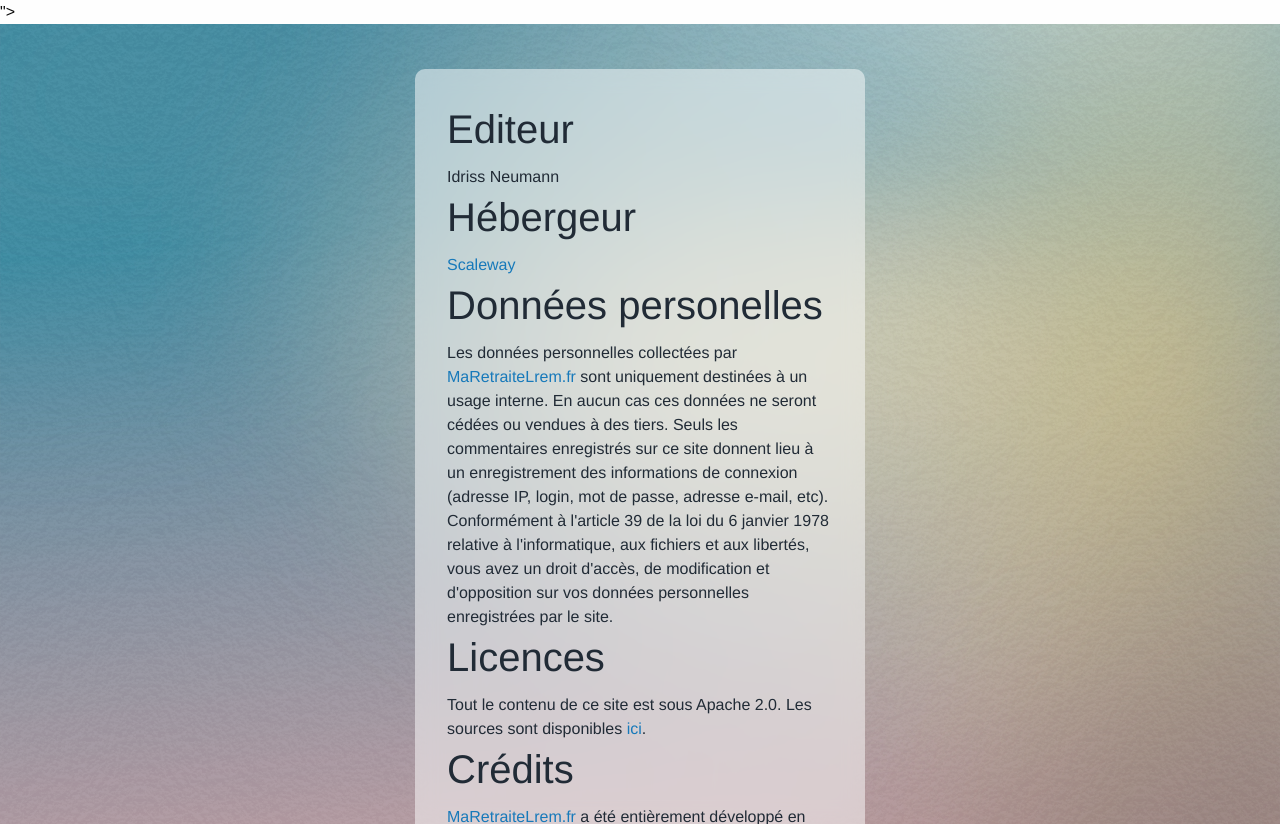
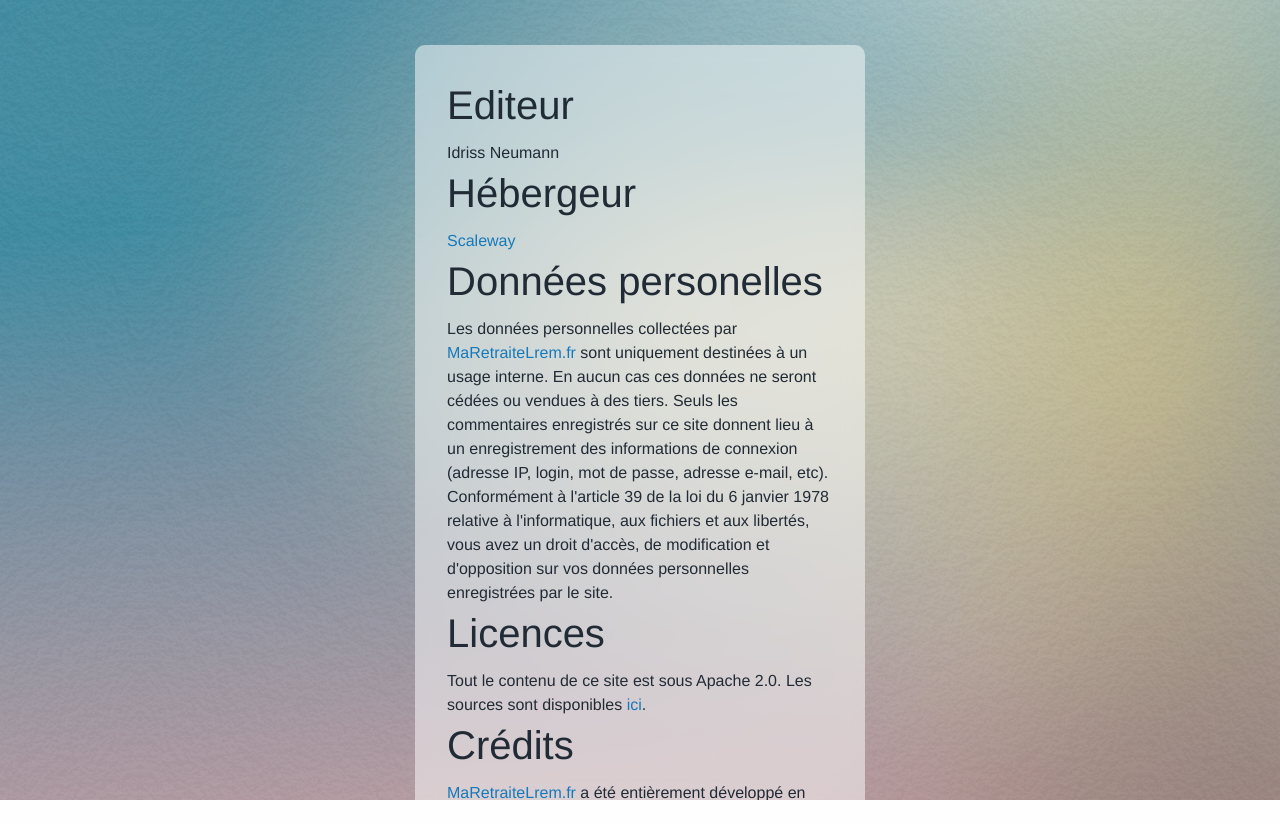
Before and after one commit to idrissneumann/Maretraitelrem, a plain HTML site: page mentions-legales.html in a window 1280 px wide. After the commit the page ends 800 px from the top, so only its background shows below. Drawn offline with Linux system fonts and the light colour scheme.

Commit message:
Improve mentions légales

```diff
--- a/mentions-legales.html
+++ b/mentions-legales.html
@@ -6,7 +6,7 @@
     <meta name="viewport" content="width=device-width, initial-scale=1.0">
     <title>Mentions légales</title>
     <link rel="stylesheet" href="./assets/css/foundation.css">
-    <link rel="stylesheet" href="./assets/css/style.css">">
+    <link rel="stylesheet" href="./assets/css/style.css">
     <link rel="apple-touch-icon" sizes="180x180" href="./assets/favicon/apple-touch-icon.png">
     <link rel="icon" type="image/png" sizes="32x32" href="./assets/favicon/favicon-32x32.png">
     <link rel="icon" type="image/png" sizes="16x16" href="./assets/favicon/favicon-16x16.png">
```
